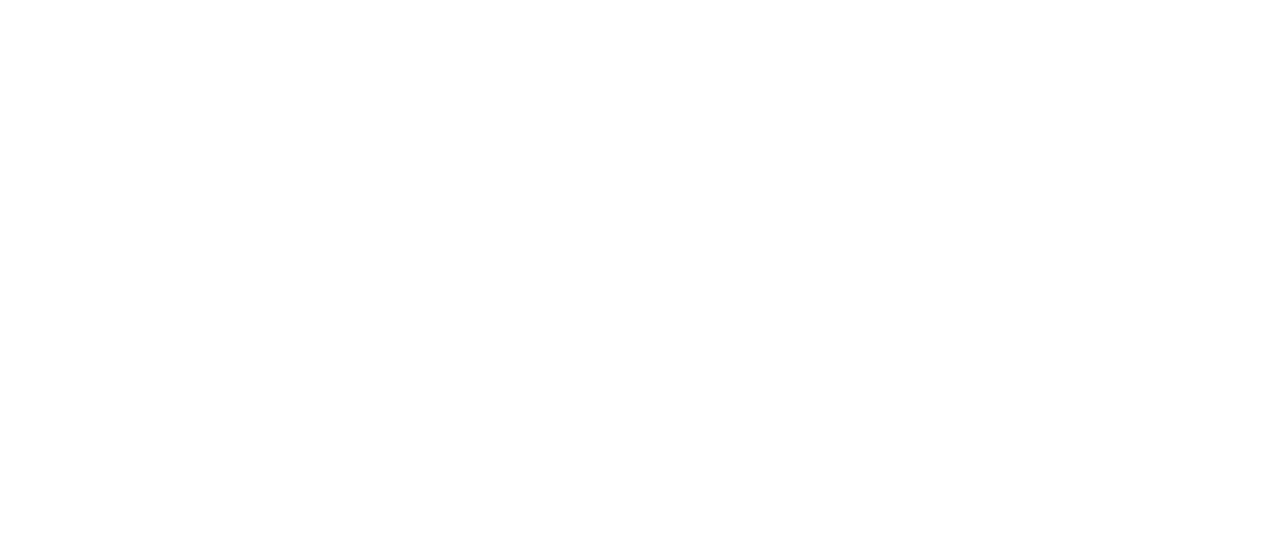
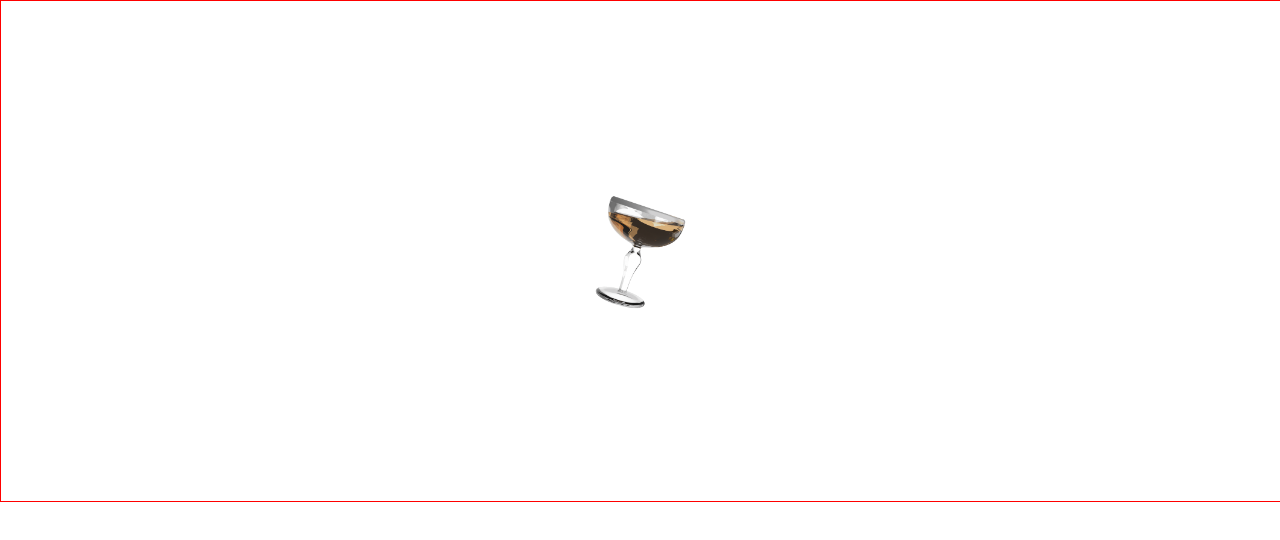
Before and after one commit to joywhy/Scroll-ani-pra, a React (Create React App) app in the folder my-app/: page / in a window 1280 px wide. Shown: the top 540 px of the page. Built offline with nearby package versions, Linux system fonts and the light colour scheme.

Commit message:
Style: 가독성을 위한 기본 스타일링

```diff
--- a/my-app/package.json
+++ b/my-app/package.json
@@ -9,6 +9,7 @@
     "react": "^18.2.0",
     "react-dom": "^18.2.0",
     "react-scripts": "5.0.1",
+    "styled-components": "^5.3.10",
     "web-vitals": "^2.1.4"
   },
   "scripts": {
--- a/my-app/src/App.js
+++ b/my-app/src/App.js
@@ -1,5 +1,18 @@
 import './App.css';
-
+import galssUrl from './glass.png';
+import styled from 'styled-components';
+const Container = styled.div`
+  width: 100%;
+  height: 500px;
+  display: flex;
+  align-items: center;
+  justify-content: center;
+  border: 1px solid red;
+`;
+const Galss = styled.img`
+  width: 100px;
+  height: auto;
+`;
 function App() {
   window.addEventListener(
     'scroll',
@@ -12,7 +25,11 @@
     false,
   );
 
-  return <div className="App"></div>;
+  return (
+    <Container>
+      <Galss src={galssUrl} alt="잔" />
+    </Container>
+  );
 }
 
 export default App;
```
Also changed, not shown: my-app/src/glass.png (renamed from my-app/public/glass.png), 1 other file (tests, documents, lock files or other folders).
